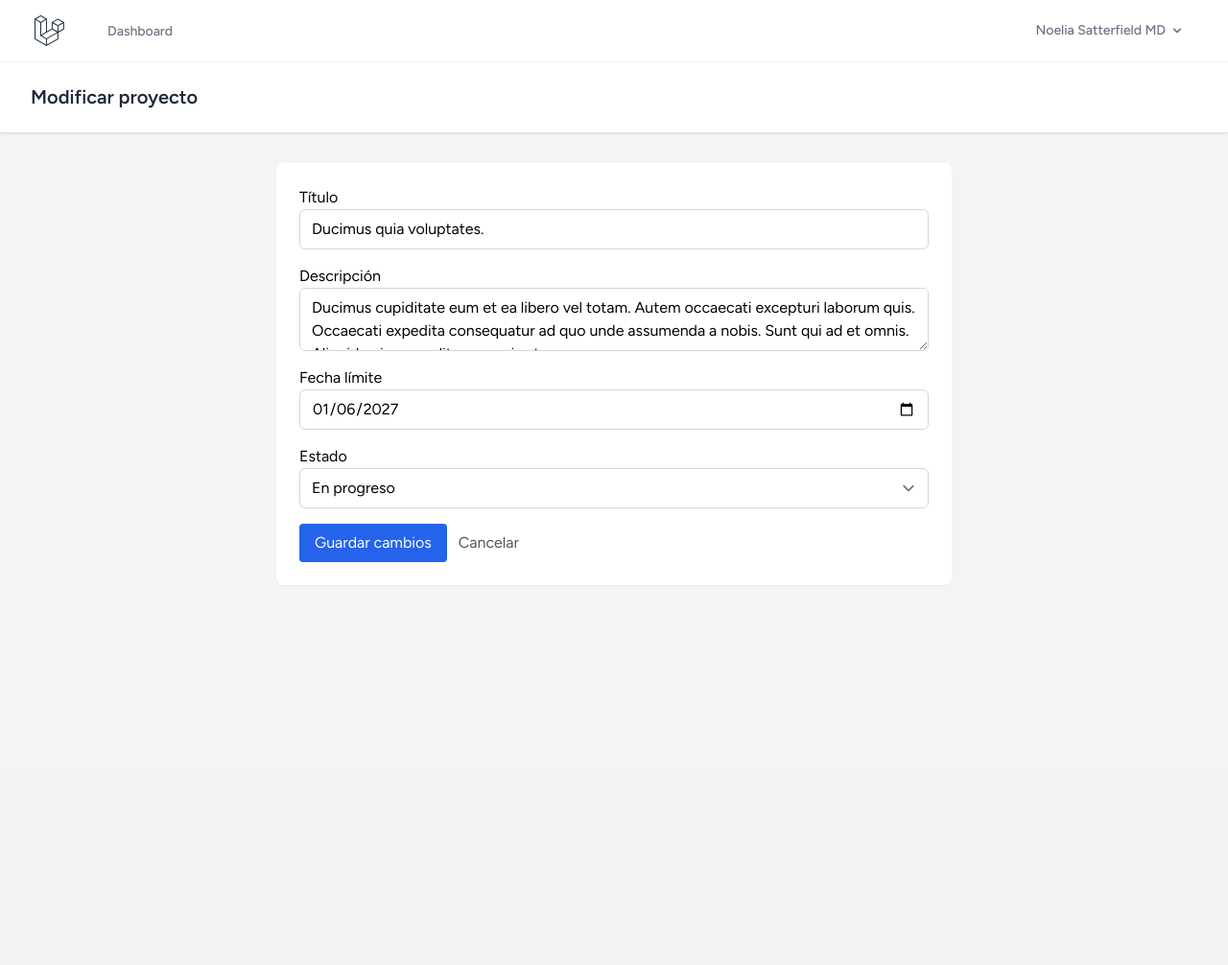
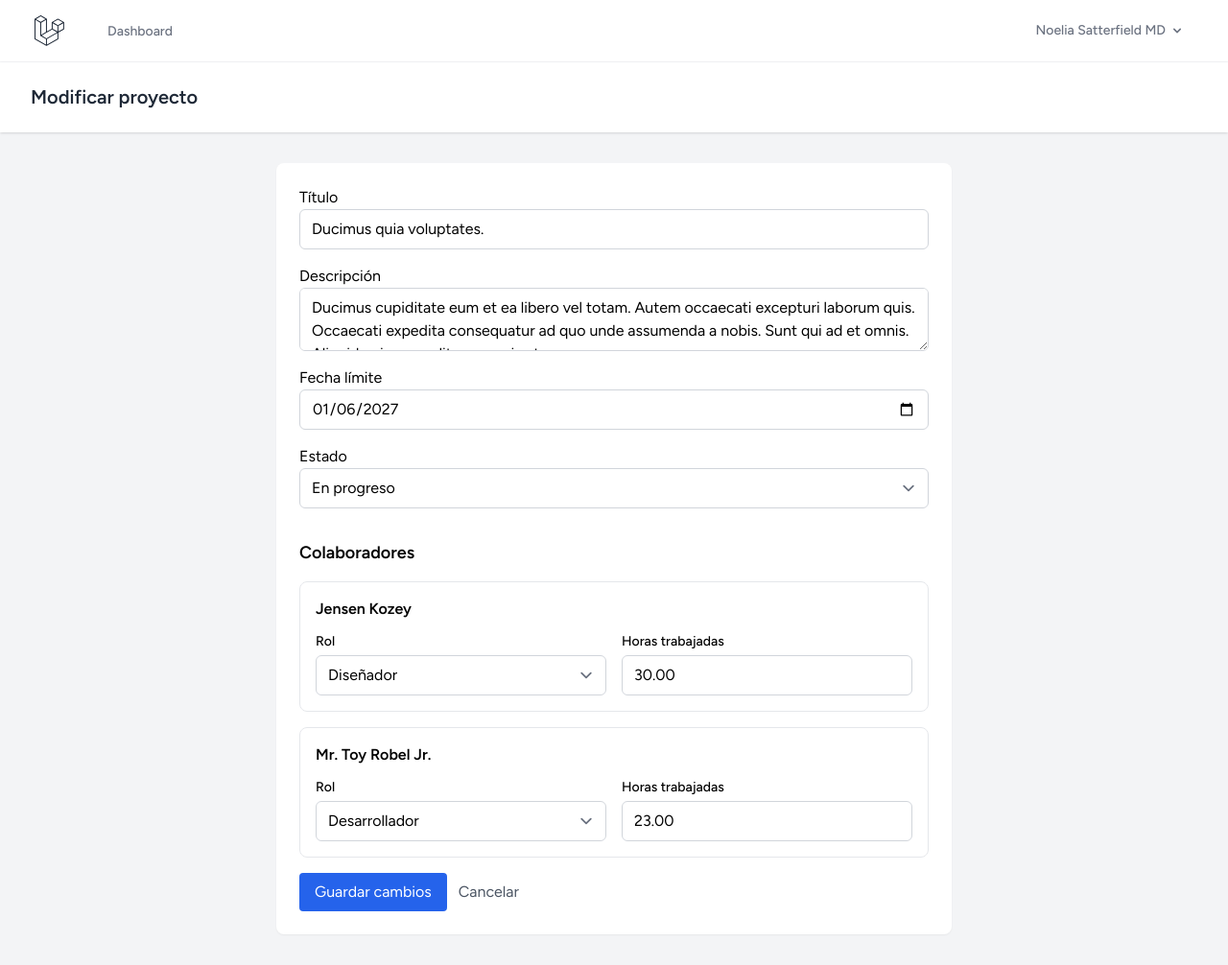
Before and after one commit to AcS925/Practica-final-de-Laravel, a Laravel app: page /proyectos/1/edit in a window 1280 px wide. Shown: the whole page at 96% size. Before the commit the page ends 610 px from the top, so only its background shows below. Run offline with Laravel 12, Linux system fonts and the light colour scheme; a user stored in the database is signed in; data comes from the database, SQL or seed files in the repository; style sheets or scripts are compiled from the project's sources.

Commit message:
arreglado horas y rol en edit

```diff
--- a/app/Http/Controllers/ProjectController.php
+++ b/app/Http/Controllers/ProjectController.php
@@ -98,8 +98,9 @@ class ProjectController extends Controller
   // Mostrar formulario de edición
   public function edit(Request $request, Project $proyecto)
   {
-    // Solo el creador puede editar el proyecto
     abort_unless($proyecto->user_id === $request->user()->id, 403);
+
+    $proyecto->load('participants');
 
     return view('proyectos.edit', compact('proyecto'));
   }
@@ -115,9 +116,28 @@ class ProjectController extends Controller
       'description' => 'required|string',
       'due_date' => 'nullable|date',
       'status' => 'required|in:pending,in_progress,completed',
+
+      'participants' => 'sometimes|array',
+      'participants.*.role' => 'required|in:developer,designer,manager',
+      'participants.*.contribution_hours' => 'required|integer|min:0',
     ]);
 
+    $participantes = $datos['participants'] ?? [];
+
+    unset($datos['participants']);
+
     $proyecto->update($datos);
+
+    foreach ($participantes as $userId => $datosParticipante) {
+
+      if ($proyecto->participants()->where('users.id', $userId)->exists()) {
+
+        $proyecto->participants()->updateExistingPivot($userId, [
+          'role' => $datosParticipante['role'],
+          'contribution_hours' => $datosParticipante['contribution_hours'],
+        ]);
+      }
+    }
 
     return redirect()->route('proyectos.index')
       ->with('success', 'Proyecto actualizado correctamente.');
--- a/resources/views/proyectos/edit.blade.php
+++ b/resources/views/proyectos/edit.blade.php
@@ -73,6 +73,65 @@
             @enderror
           </div>
 
+          {{-- Colaboradores --}}
+          <div class="mt-8">
+            <h3 class="text-lg font-bold mb-4">Colaboradores</h3>
+
+            @forelse ($proyecto->participants as $participante)
+
+              <div class="border rounded-lg p-4 mb-4">
+
+                <h4 class="font-semibold mb-3">
+                  {{ $participante->name }}
+                </h4>
+
+                <div class="grid grid-cols-1 md:grid-cols-2 gap-4">
+
+                  {{-- Rol --}}
+                  <div>
+                    <label class="block text-sm font-medium mb-1">
+                      Rol
+                    </label>
+
+                    <select name="participants[{{ $participante->id }}][role]"
+                      class="block w-full border-gray-300 rounded-md">
+
+                      <option value="developer" @selected($participante->pivot->role === 'developer')>
+                        Desarrollador
+                      </option>
+
+                      <option value="designer" @selected($participante->pivot->role === 'designer')>
+                        Diseñador
+                      </option>
+
+                      <option value="manager" @selected($participante->pivot->role === 'manager')>
+                        Gestor
+                      </option>
+
+                    </select>
+                  </div>
+
+                  {{-- Horas --}}
+                  <div>
+                    <label class="block text-sm font-medium mb-1">
+                      Horas trabajadas
+                    </label>
+
+                    <input type="number" name="participants[{{ $participante->id }}][contribution_hours]"
+                      value="{{ old('participants.' . $participante->id . '.contribution_hours', $participante->pivot->contribution_hours) }}"
+                      min="0" class="block w-full border-gray-300 rounded-md">
+                  </div>
+
+                </div>
+              </div>
+
+            @empty
+              <p class="text-gray-500">
+                Este proyecto todavía no tiene colaboradores.
+              </p>
+            @endforelse
+          </div>
+
           <button type="submit" class="bg-blue-600 text-white px-4 py-2 rounded">
             Guardar cambios
           </button>
```
